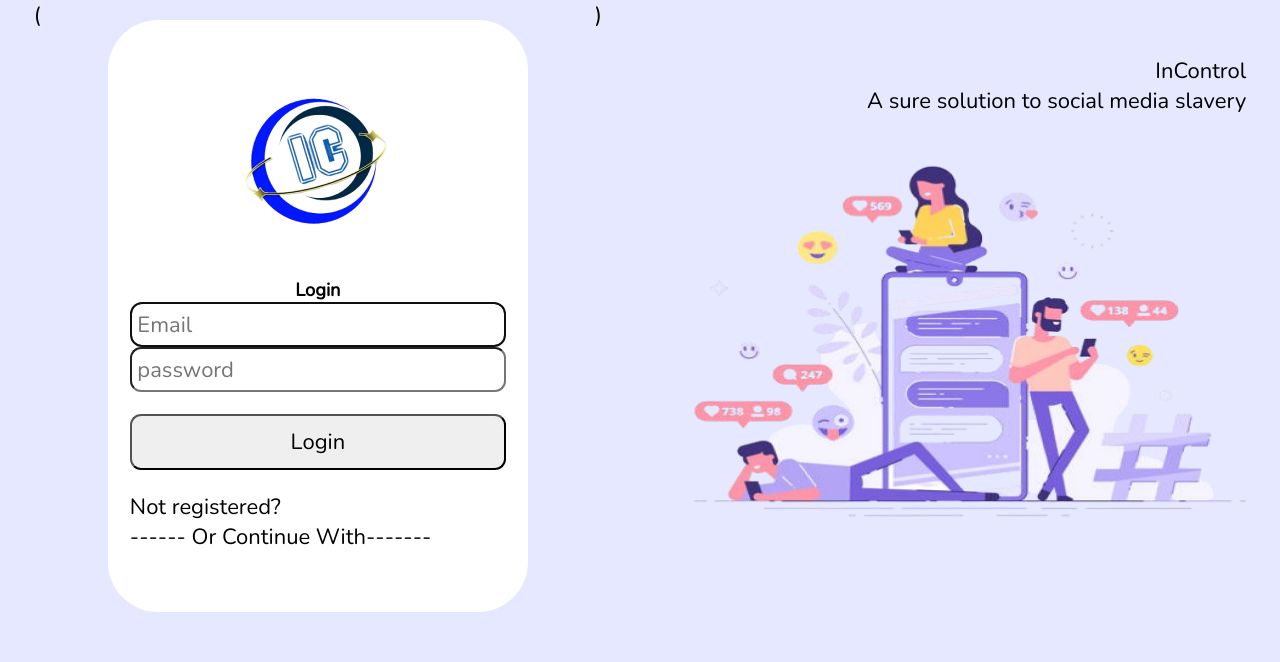
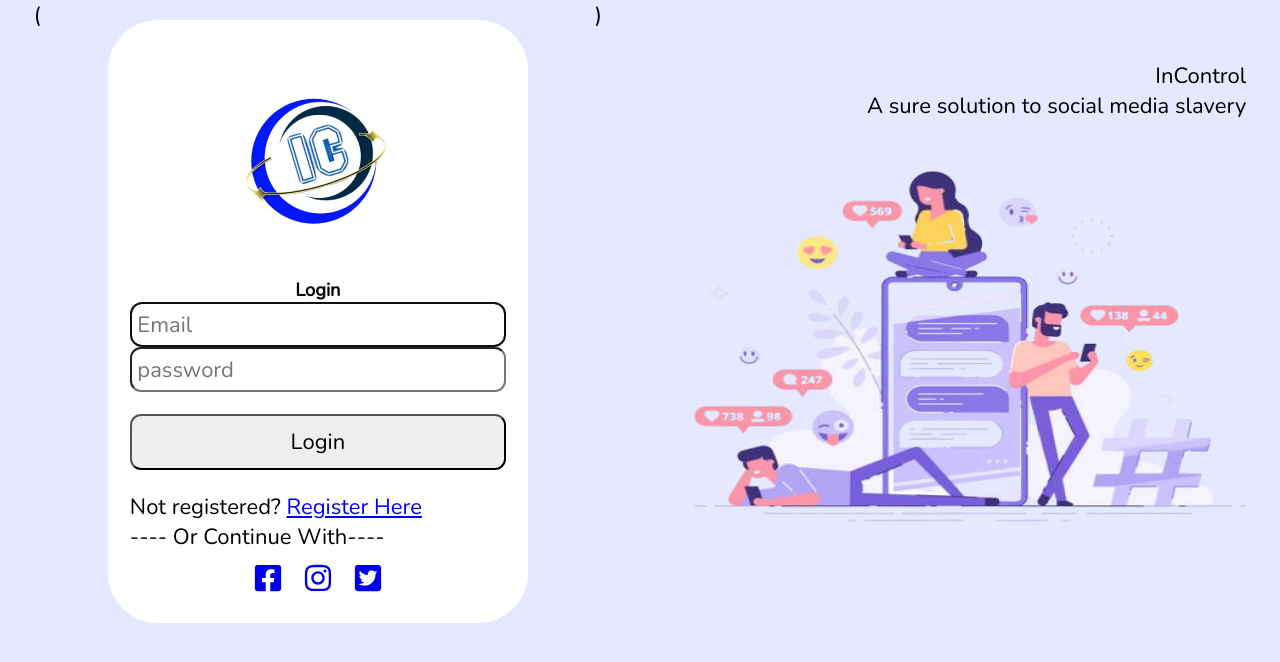
Before and after one commit to DCTP-GROUP-36/incontrol-frontend, a React (Create React App) app: page /login in a window 1280 px wide. Shown: the top 662 px of the page. Built offline with nearby package versions, Linux system fonts and the light colour scheme.

Commit message:
Add Login footer

```diff
--- a/src/CSS/registerForm.css
+++ b/src/CSS/registerForm.css
@@ -22,9 +22,7 @@ form {
     padding-bottom: 1rem;
 }
 
-a, a:visited {
-    color: #fff;
-}
+
 
 input[type="text"],
 input[type="password"],
@@ -86,10 +84,16 @@ button {
     margin-bottom: 0.5rem;
 }
 
-.line {
-    display: inline-block;
-}
 
 .register-form-container {
     text-align: center;
 }
+
+.social-icons-container {
+    display: flex;
+    flex-direction: row;
+    justify-content: space-around;
+    margin-top: 0.5rem;
+    padding-left: 30%;
+    padding-right: 30%;
+}
--- a/src/components/Header.jsx
+++ b/src/components/Header.jsx
@@ -35,6 +35,9 @@ const Header = () => {
               <Link to='/register' className='p-2 text-white'>
                 <button className='p-2' style={{ backgroundColor: '#0117fd', borderRadius: '10px' }}>Create Account</button>
               </Link>
+              <Link to='/login' className='p-2 text-white'>
+                <button className='p-2' style={{ backgroundColor: '#0117fd', borderRadius: '10px' }}>Login</button>
+              </Link>
         </div>
       </div>
       {isOpen && (
--- a/src/components/LoginForm.js
+++ b/src/components/LoginForm.js
@@ -1,6 +1,6 @@
-import { useRef, useState, useEffect } from "react";
-import {Link } from 'react-router-dom';
-import {faInfoCircle} from "@fortawesome/free-solid-svg-icons";
+import React, { useRef, useState, useEffect } from "react";
+import { Link } from "react-router-dom";
+import { faInfoCircle } from "@fortawesome/free-solid-svg-icons";
 import {
   FaDribbbleSquare,
   FaFacebookSquare,
@@ -16,7 +16,6 @@ import {
 import { FontAwesomeIcon } from "@fortawesome/react-fontawesome";
 import axios from "../middlewares/axios";
 import "../CSS/registerForm.css";
-import Register from "./RegisterPage";
 
 const LOGIN_URL = "/login";
 
@@ -112,34 +111,28 @@ const Login = () => {
             onBlur={() => setPwdFocus(false)}
             placeholder="password"
           />
-            <p
-              id="pwdnote"
-              className={errMsg ? "errmsg" : "offscreen"}
-            >
+          <p id="pwdnote" className={errMsg ? "errmsg" : "offscreen"}>
             <FontAwesomeIcon icon={faInfoCircle} />
             {errMsg}
           </p>
 
-            <button
-              disabled={false}
-            >
-            Login
-            </button>
+          <button disabled={false}>Login</button>
         </form>
         <div className="already-registered">
           Not registered? <Link to="/register">Register Here</Link>
-
         </div>
         <div>
-            <p className="already-registered">------ Or Continue With-------</p>
-            <div>
-              <a href="www.facebook.com" >
+          <div className="already-registered">
+            <p>---- Or Continue With----</p>
+          </div>
+          <div className="social-icons-container">
+            <a href="www.facebook.com">
               <FaFacebookSquare size={30} />
             </a>
-              <a href="www.instagram.com" >
+            <a href="www.instagram.com">
               <FaInstagram size={30} />
             </a>
-              <a href="www.twitter.com" >
+            <a href="www.twitter.com">
               <FaTwitterSquare size={30} />
             </a>
           </div>
--- a/src/components/RegisterForm.js
+++ b/src/components/RegisterForm.js
@@ -1,5 +1,4 @@
 import React, { useRef, useState, useEffect } from "react";
-import LoginPage from './LoginPage.js';
 import { Link } from 'react-router-dom';
 import "../CSS/registerForm.css"
 import {
@@ -246,15 +245,15 @@ const RegisterForm = () => {
             </button>
           </form>
           <p className="already-registered">
-            Already registered? Login
+            Already registered?
             <span>
               {/*put router link here*/}
               <Link to="/login">Login</Link>
             </span>
           </p>
           <div>
-            <p className="already-registered">------ Or Continue With-------</p>
-            <div>
+            <div  className="already-registered"><p>------ Or Continue With-------</p></div>
+            <div className="social-icons-container">
               <a href="#" >
                 <FaFacebookSquare size={30} />
               </a>
```
Lines whose indentation alone changed are shown as unchanged.
